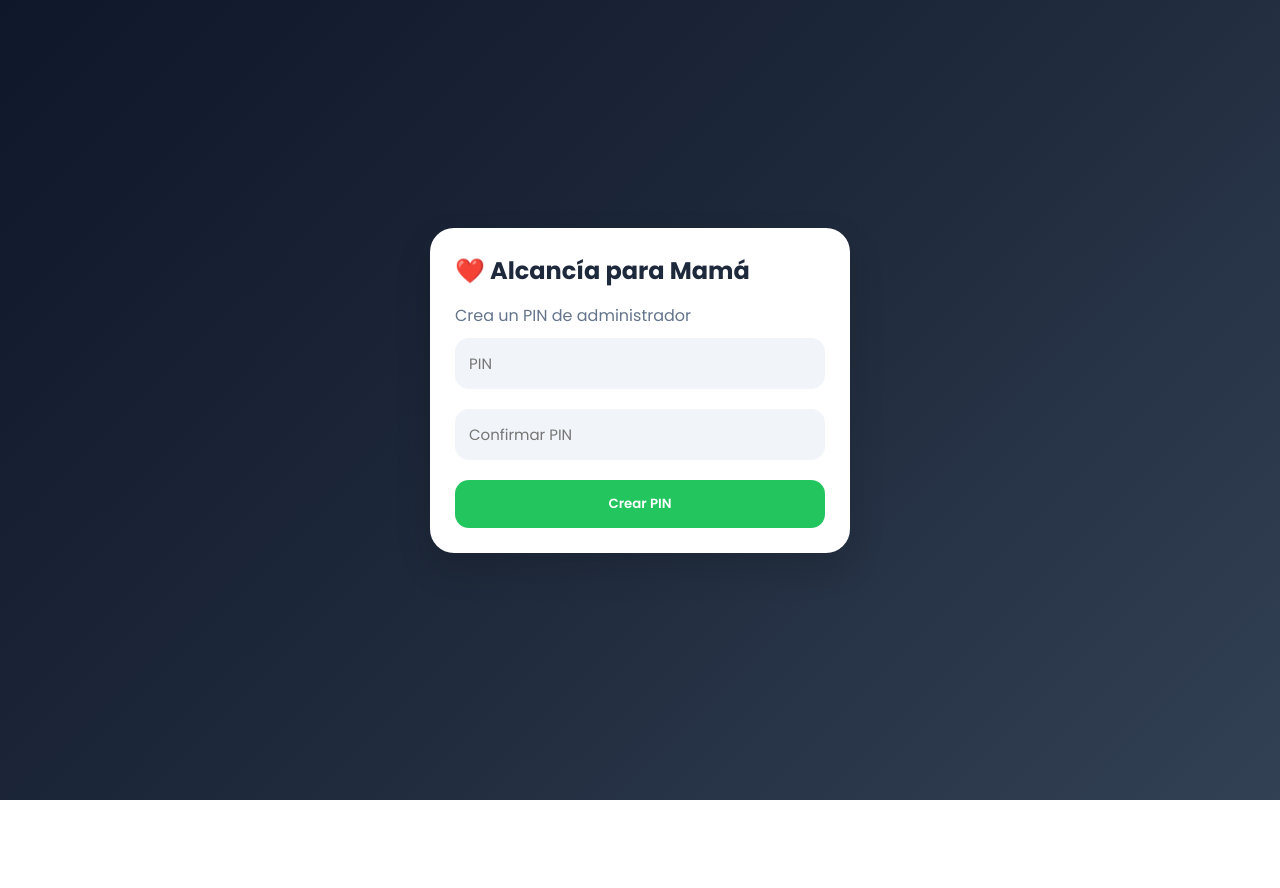
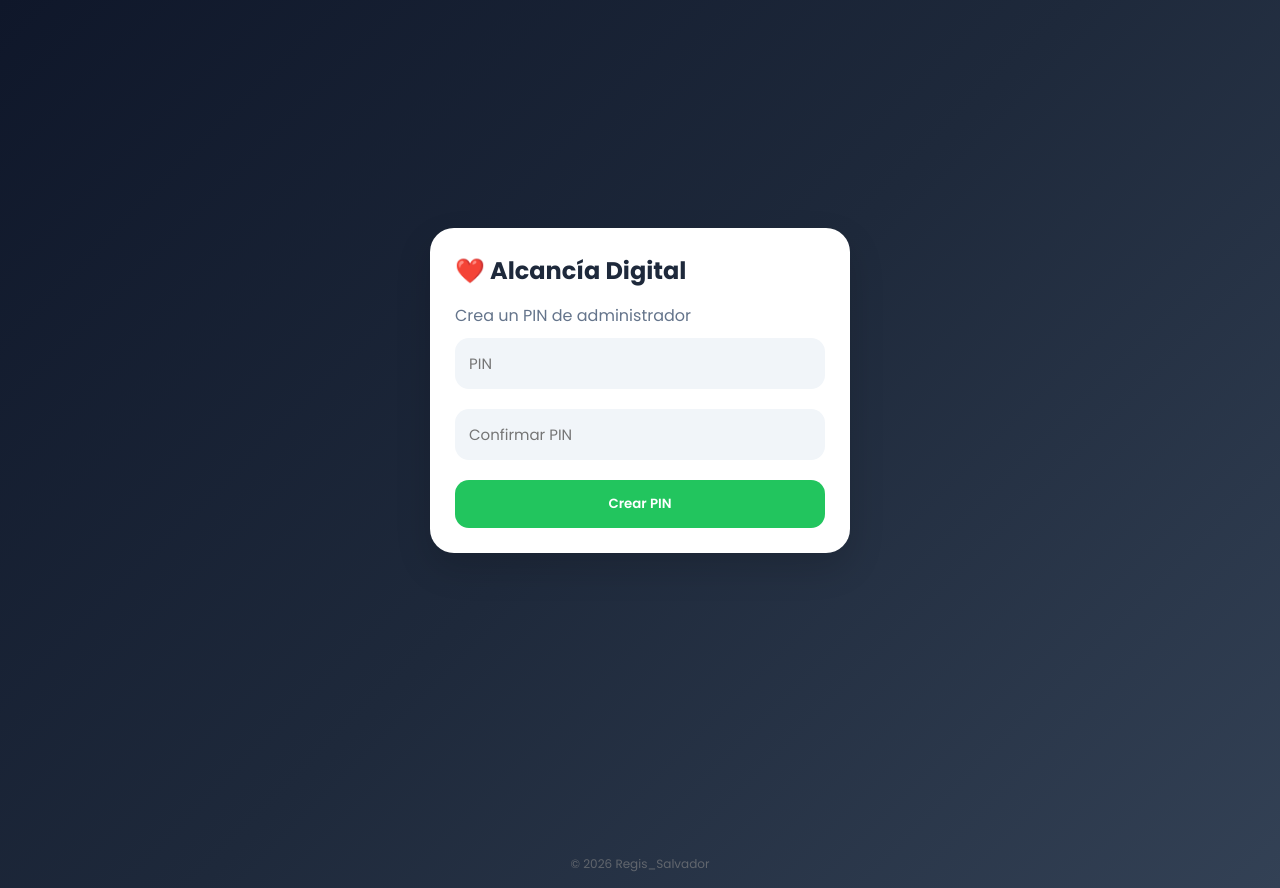
Before and after one commit to Ing-Regis-Jr/Alcancia-Digital, a plain HTML site: page index.html in a window 1280 px wide. Before the commit the page ends 800 px from the top, so only its background shows below. Drawn offline with Linux system fonts and the light colour scheme.

Commit message:
Cambio de nombre y firma

```diff
--- a/css/style.css
+++ b/css/style.css
@@ -553,3 +553,11 @@ button:hover {
         width: 100%;
     }
 }
+.watermark{
+    text-align:center;
+    margin-top:40px;
+    padding:15px;
+    font-size:12px;
+    opacity:0.6;
+    color:#888;
+}
--- a/index.html
+++ b/index.html
@@ -6,7 +6,7 @@
     <meta charset="UTF-8">
     <meta name="viewport" content="width=device-width, initial-scale=1.0">
 
-    <title>Alcancía para Mamá ❤️</title>
+    <title>Alcancía Digital</title>
 
     <link rel="stylesheet" href="css/style.css">
 
@@ -26,7 +26,7 @@
 
         <div class="card login-card">
 
-            <h1>❤️ Alcancía para Mamá</h1>
+            <h1>❤️ Alcancía Digital</h1>
 
             <p id="authMessage"></p>
 
@@ -101,7 +101,7 @@
             </h2>
 
             <p>
-                ❤️ Regalo para Mamá
+                ❤️ Ahorrar es ganar
             </p>
 
         </header>
@@ -352,6 +352,9 @@ if ('serviceWorker' in navigator) {
 }
 
 </script>
+<footer class="watermark">
+    © 2026 Regis_Salvador
+</footer>
 </body>
 
 </html>
--- a/js/storage.js
+++ b/js/storage.js
@@ -2,7 +2,7 @@
 /* CONSTANTES */
 /* ================================= */
 
-const STORAGE_KEY = "alcanciaMama";
+const STORAGE_KEY = "alcanciaDigital";
 
 /* ================================= */
 /* FECHAS */
```
Also changed, not shown: manifest.json.
